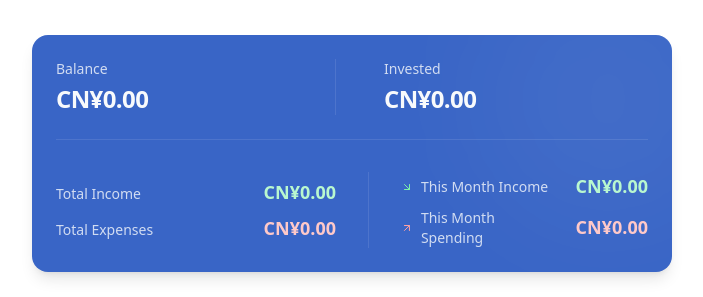
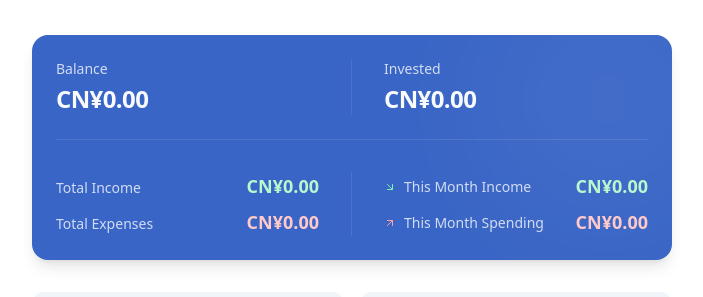
Before and after one commit to MysteriousMoon/AI-Money-Manager, a Next.js app: page / in a window 1280 px wide. Shown: the part 145-442 px from the top of the page, without its empty margins (288-991 px from the left). Built offline with nearby package versions, Linux system fonts and the light colour scheme; no server answers.

Commit message:
Adjust dashboard grid spacing and borders
Refined the layout of the dashboard by updating grid gaps and padding for better alignment and visual separation. Modified border and padding classes to improve the appearance on different screen sizes.

```diff
--- a/app/page.tsx
+++ b/app/page.tsx
@@ -97,7 +97,7 @@ export default function Dashboard() {
 
         <div className="relative z-10 space-y-8">
           {/* Top Row: Balance and Invested */}
-          <div className="grid grid-cols-2 gap-8 items-center border-b border-white/10 pb-6">
+          <div className="grid grid-cols-2 gap-0 items-center border-b border-white/10 pb-6">
             <div className="pr-8 border-r border-white/10">
               <p className="text-primary-foreground/80 text-sm font-medium mb-1">{t('dashboard.balance')}</p>
               <div className="text-lg sm:text-xl md:text-2xl font-bold tracking-tight whitespace-nowrap">
@@ -105,7 +105,7 @@ export default function Dashboard() {
               </div>
             </div>
 
-            <div className="pl-4">
+            <div className="pl-8">
               <p className="text-primary-foreground/80 text-sm font-medium mb-1">{t('dashboard.invested')}</p>
               <div className="text-lg sm:text-xl md:text-2xl font-bold tracking-tight whitespace-nowrap">
                 {loadingInvested ? '...' : formatCurrency(totalInvested, settings.currency)}
@@ -114,9 +114,9 @@ export default function Dashboard() {
           </div>
 
           {/* Bottom Row: Totals and Monthly */}
-          <div className="grid grid-cols-1 md:grid-cols-2 gap-8">
+          <div className="grid grid-cols-1 md:grid-cols-2 gap-8 md:gap-0">
             {/* Total Stats */}
-            <div className="flex flex-col gap-2 justify-center">
+            <div className="flex flex-col gap-2 justify-center md:pr-8 md:border-r border-white/10">
               <div className="flex justify-between items-baseline gap-4">
                 <span className="text-primary-foreground/80 text-sm font-medium">{t('dashboard.total_income')}</span>
                 <span className="text-lg font-semibold text-green-200 text-right">
@@ -132,7 +132,7 @@ export default function Dashboard() {
             </div>
 
             {/* Monthly Stats */}
-            <div className="flex flex-col gap-2 justify-center md:pl-8 md:border-l border-white/10">
+            <div className="flex flex-col gap-2 justify-center md:pl-8">
               <div className="flex justify-between items-baseline gap-4">
                 <div className="flex items-center gap-2">
                   <ArrowDownRight className="h-3 w-3 text-green-300" />
```
Also changed, not shown: public/sw.js.
